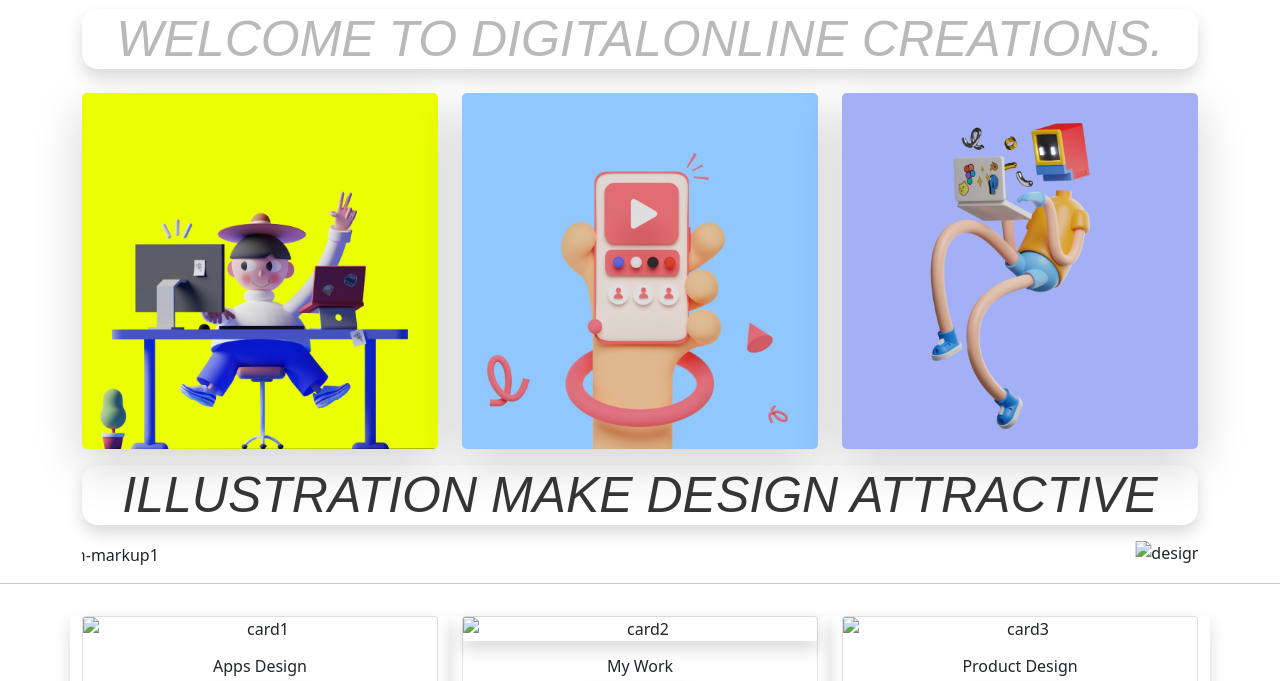
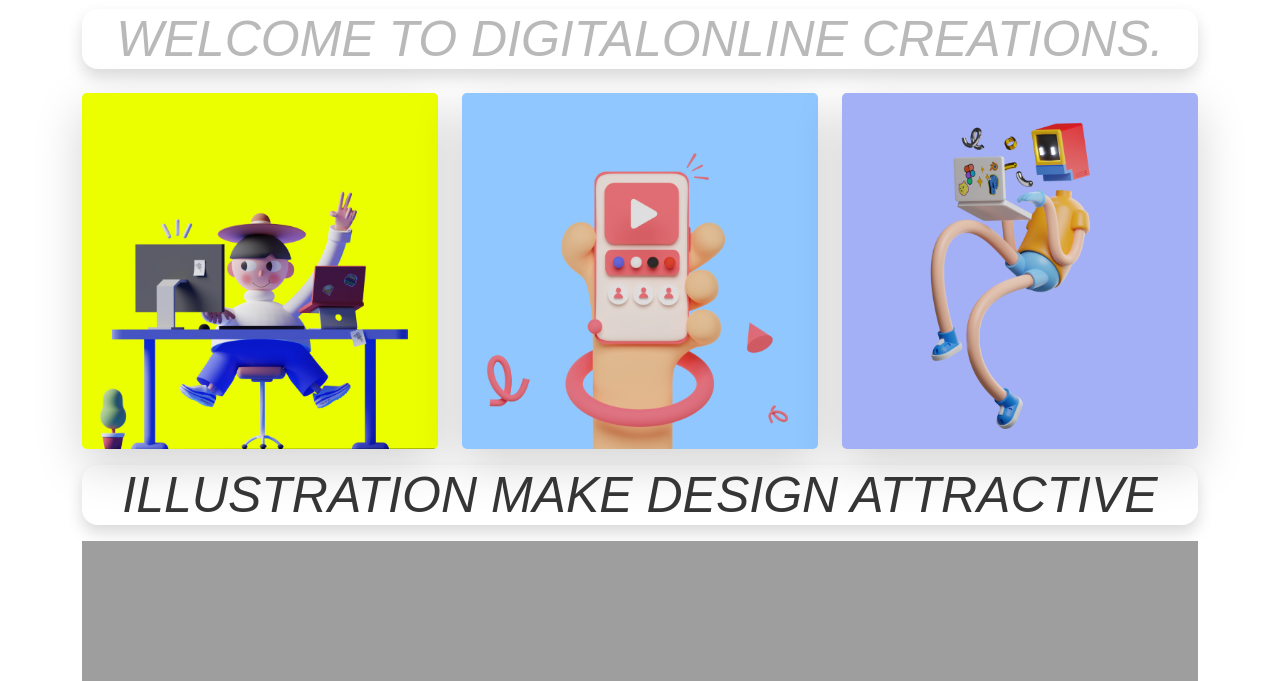
Before and after one commit to tariqaziz9164/digital.io, a plain HTML site: page bootsrepos/index.html in a window 1280 px wide. Shown: the part 95-776 px from the top of the page. Drawn offline with nearby package versions, Linux system fonts and the light colour scheme; the site is published under a folder, as on GitHub Pages, so addresses that start at the root find nothing.

Commit message:
change in index

```diff
--- a/bootsrepos/index.html
+++ b/bootsrepos/index.html
@@ -108,21 +108,21 @@
         <div id="carouselExampleSlidesOnly" class="mt-3 carousel slide" data-bs-ride="carousel">
           <div class="carousel-inner w-100">
             <div class="carousel-item active">
-              <img src="/images/markup0001.jpg" class=" w-100" alt="design-markup1">
+              <img src="./images/markup0001.jpg" class=" w-100" alt="design-markup1">
             </div>
             <div class="carousel-item">
-              <img src="/images/004.jpg" class="d-block w-100" alt="design-markup2">
+              <img src="./images/004.jpg" class="d-block w-100" alt="design-markup2">
             </div>
             <div class="carousel-item">
-              <img src="/images/003.jpg" class="d-block w-100" alt="design-markup3">
+              <img src="./images/003.jpg" class="d-block w-100" alt="design-markup3">
             </div>
 
             <div class="carousel-item">
-              <img src="/images/001.jpg" class="d-block w-100" alt="design-image1">
+              <img src="./images/001.jpg" class="d-block w-100" alt="design-image1">
             </div>
 
             <div class="carousel-item">
-              <img src="/images/009.jpg" class="d-block w-100" alt="design-image2">
+              <img src="./images/009.jpg" class="d-block w-100" alt="design-image2">
             </div>
           </div>
         </div>
@@ -135,7 +135,7 @@
         <div class="row">
           <div class=" col-sm col-md-4 col-lg-4 shadow my-3">
             <div class="card text-center">
-              <img src="/images/Saly-19.png" class="card-img-top" alt="card1">
+              <img src="./images/Saly-19.png" class="card-img-top" alt="card1">
               <div class="card-body">
                 <h6 class="card-title">Apps Design</h6>
                 <a href="AppDesign.html" class="btn btn-primary btn-lg shadow">Explore</a>
@@ -144,7 +144,7 @@
           </div>
           <div class="col-sm col-md-4 col-lg-4 shadow my-3">
             <div class="card text-center">
-              <img src="/images/card4.jpg" class="card-img-top shadow" alt="card2">
+              <img src="./images/card4.jpg" class="card-img-top shadow" alt="card2">
               <div class="card-body">
                 <h6 class="card-title">My Work</h6>
                 <a href="MyWork.html" class="btn btn-primary btn-lg shadow">Explore</a>
@@ -153,7 +153,7 @@
           </div>
           <div class="col-sm col-md-4 col-lg-4 shadow my-3">
             <div class="card text-center">
-              <img src="/images/card2.jpg" class="card-img-top" alt="card3">
+              <img src="./images/card2.jpg" class="card-img-top" alt="card3">
               <div class="card-body">
                 <h6 class="card-title">Product Design</h6>
 
@@ -217,18 +217,12 @@
     </div>
   </footer>
   <hr>
-  <!-- Optional JavaScript; choose one of the two! -->
+
 
   <!-- Option 1: Bootstrap Bundle with Popper -->
   <script src="https://cdn.jsdelivr.net/npm/bootstrap@5.0.2/dist/js/bootstrap.bundle.min.js"
     integrity="sha384-MrcW6ZMFYlzcLA8Nl+NtUVF0sA7MsXsP1UyJoMp4YLEuNSfAP+JcXn/tWtIaxVXM"
     crossorigin="anonymous"></script>
 
-  <!-- Option 2: Separate Popper and Bootstrap JS -->
-  <!--
-    <script src="https://cdn.jsdelivr.net/npm/@popperjs/core@2.9.2/dist/umd/popper.min.js" integrity="sha384-IQsoLXl5PILFhosVNubq5LC7Qb9DXgDA9i+tQ8Zj3iwWAwPtgFTxbJ8NT4GN1R8p" crossorigin="anonymous"></script>
-    <script src="https://cdn.jsdelivr.net/npm/bootstrap@5.0.2/dist/js/bootstrap.min.js" integrity="sha384-cVKIPhGWiC2Al4u+LWgxfKTRIcfu0JTxR+EQDz/bgldoEyl4H0zUF0QKbrJ0EcQF" crossorigin="anonymous"></script>
-    -->
-</body>
 
 </html>
```
